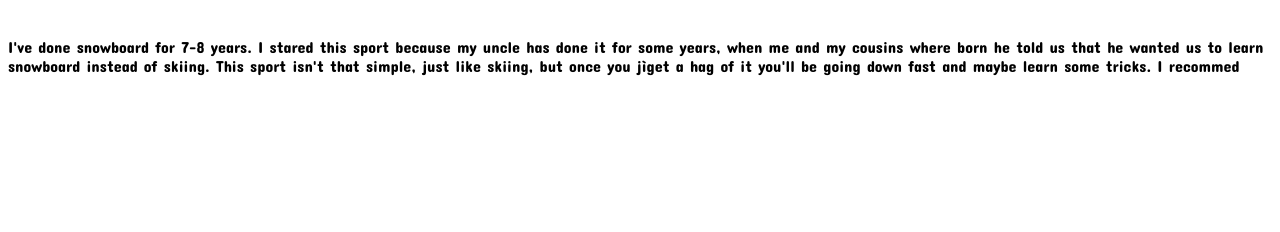
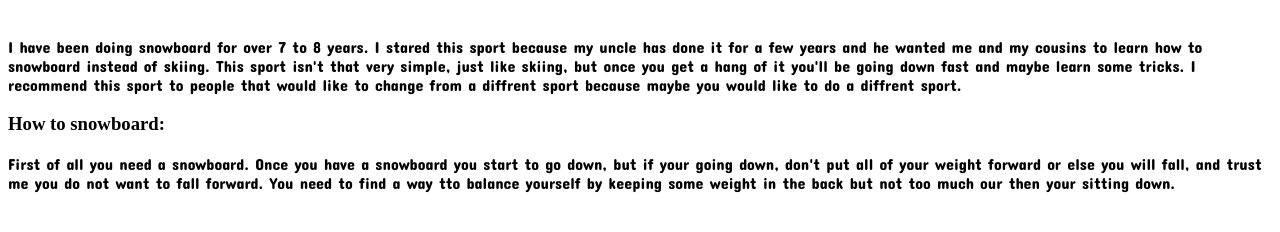
Before and after one commit to emmacatuz/EEC, a plain HTML site: page snowboard.html in a window 1280 px wide. Shown: the part 112-344 px from the top of the page. Drawn offline with Linux system fonts and the light colour scheme; a web font is replaced by a local one.

Commit message:
added pages

```diff
--- a/snowboard.html
+++ b/snowboard.html
@@ -14,15 +14,23 @@
 
 <h1 class="heading-vibes"> SNOWBOARD </h1>
 
-<p class="pharagrgh-concert"> I've done snowboard for 7-8 years.
-    I stared this sport because my uncle has done it for some years, when me
-    and my cousins where born he told us that he wanted us to learn snowboard instead of skiing.
-    This sport isn't that simple, just like skiing, but once you jìget a hag of it you'll be going down fast and maybe learn some tricks.
-    I recommed
+<p class="pharagrgh-concert">
+    I have been doing snowboard for over 7 to 8 years.
+    I stared this sport because my uncle has done it for a few years and
+    he wanted me and my cousins to learn how to snowboard instead of skiing.
+    This sport isn't that very simple, just like skiing, but once you get a hang of
+    it you'll be going down fast and maybe learn some tricks.
+    I recommend this sport to people that would like to change from a diffrent sport
+    because maybe you would like to do a diffrent sport.
+
 </p>
 
-
-
+<h3>How to snowboard:</h3>
+<p class="pharagrgh-concert">First of all you need a snowboard.
+    Once you have a snowboard you start to go down, but if your going down, don't put all of your weight forward or else you will fall,
+    and trust me you do not want to fall forward.
+    You need to find a way tto balance yourself by keeping some weight in the back but not too much our then your sitting down.
+</p>
 
 
 
```
Also changed, not shown: threesnowboard.html (added, +12 -0 lines), twosnowboard.html (added, +12 -0 lines).
